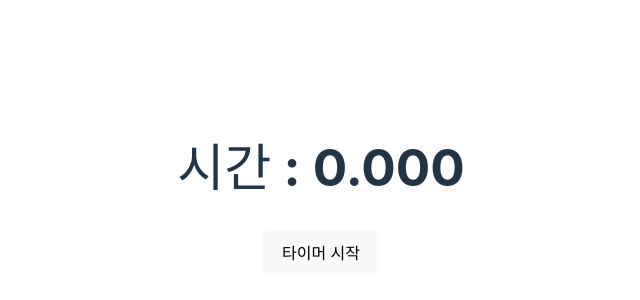
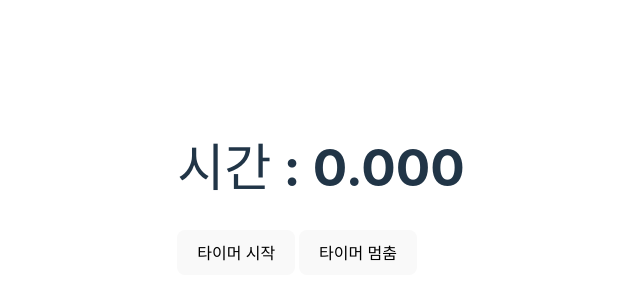
Before and after one commit to BoraParkDev/react-example, a React (Vite) app: page /stopwatch in a window 1280 px wide. Shown: the part 210-510 px from the top of the page, without its empty margins (319-959 px from the left). Built offline with nearby package versions, Linux system fonts and the light colour scheme.

Commit message:
feat: timer 멈춤 기능 추가

```diff
--- a/src/StopWatch.tsx
+++ b/src/StopWatch.tsx
@@ -5,15 +5,21 @@ const StopWatch = () => {
   const [startTime, setStartTime] = useState<number | null>(null); //시작 시간
   const [now, setNow] = useState<number | null>(null); //현재 시간
 
+  const intervalRef = useRef(1);
   const startTimer = () => {
     //타이머 시작
     setStartTime(Date.now()); //현재 시간을 시작 시간으로 설정
     setNow(Date.now()); //현재 시간을 현재 시간으로 설정
 
-    setInterval(() => {
+    stopTimer(); //타이머가 이미 실행 중이라면 멈춤
+    intervalRef.current = setInterval(() => {
       //1초마다 현재 시간을 갱신
       setNow(Date.now());
     }, 10);
+  };
+
+  const stopTimer = () => {
+    clearInterval(intervalRef.current); //타이머 멈춤
   };
 
   let secondPassed = 0;
@@ -27,7 +33,12 @@ const StopWatch = () => {
       <h1>
         시간 : <span>{secondPassed.toFixed(3)}</span>
       </h1>
-      <button onClick={startTimer}>타이머 시작</button>
+      <div
+        style={{ display: "flex", justifyContent: "space-between", width: 240 }}
+      >
+        <button onClick={startTimer}>타이머 시작</button>
+        <button onClick={stopTimer}>타이머 멈춤</button>
+      </div>
     </div>
   );
 };
```
